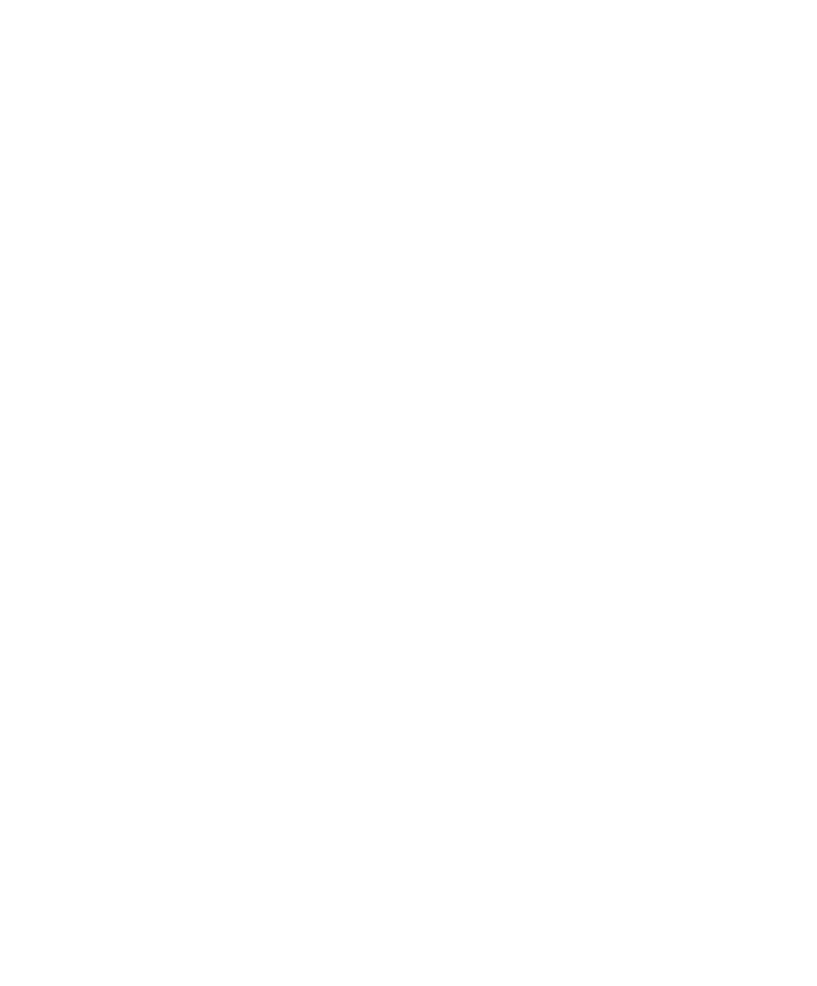
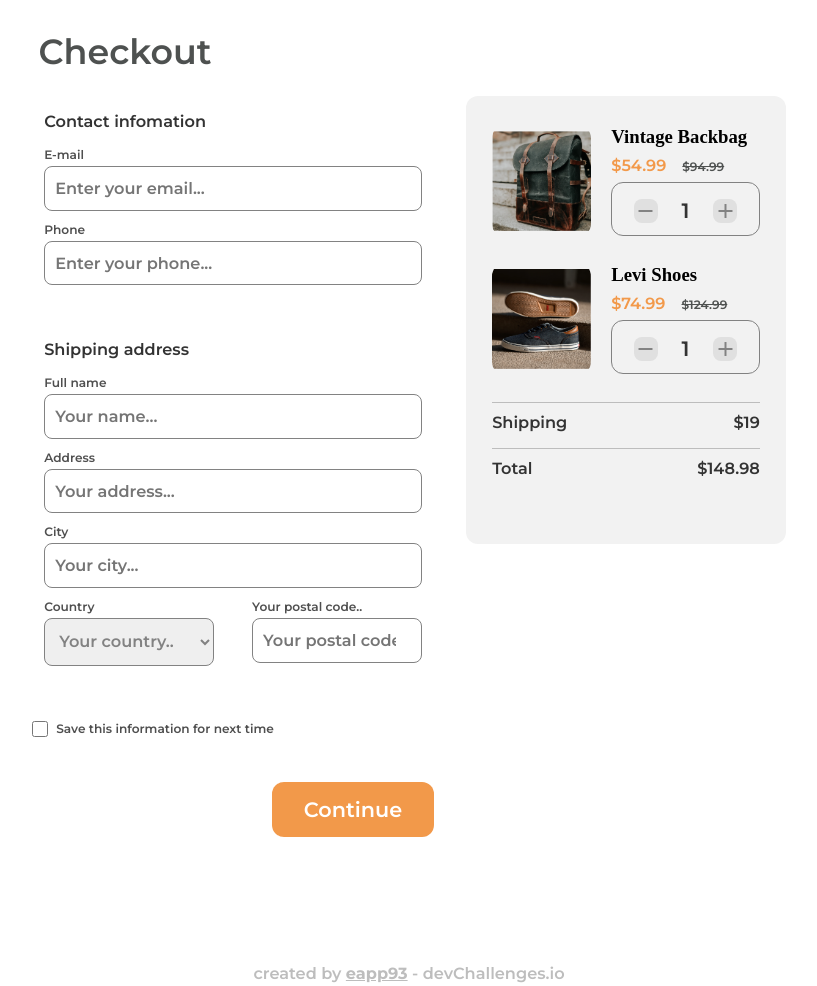
Before and after one commit to EAPP93/devchallenges__checkout-page, a plain HTML site: page index.html in a window 1280 px wide. Shown: the whole page, without its empty margins (231-1048 px from the left). Before the commit the page ends 800 px from the top, so only its background shows below. Drawn offline with nearby package versions, Linux system fonts and the light colour scheme.

Commit message:
feature:done

```diff
--- a/css/styles.css
+++ b/css/styles.css
@@ -0,0 +1,289 @@
+:root {
+  --font-size-extra-large: calc(1.3rem + 1.1vw);
+  --font-size-large: calc(0.9rem + 0.5vw);
+  --font-size-normal: calc(0.85rem + 0.2vw);
+  --font-size-small: calc(0.65rem + 0.45vw);
+  --font-size-tiny: calc(0.6rem + 0.2vw);
+
+  --font-family-text: 'Montserrat';
+  --font-weight-semi-bold: 600;
+  --font-weight-bold: 700;
+
+  /* background color */
+  --bg-body: #fff;
+  --bg-section: #F2F2F2;
+  --bg-icon: #E0E0E0;
+  --border-icon: #828282;
+  --bg-btn: #F2994A;
+
+  /* font color */
+  --font-color-title: #4E5150;
+  --font-color-subtitle: #333333;
+  --font-color-text: #828282;
+  --font-color-label: #4F4F4F;
+  --font-color-text-orange: #F2994A;
+  --font-color-text-white: #ffffff;
+  --font-color-footer: #BDBDBD;
+}
+
+
+* {
+  box-sizing: border-box;
+  padding: 0;
+  margin: 0;
+  border: 0;
+}
+
+body {
+  background-color: var(--bg-body);
+  font-size: 100%;
+  min-height: 100dvh;
+  display: flex;
+  flex-direction: column;
+  gap: 1rem;
+  padding: 1.5rem 0.75rem;
+}
+
+header {
+  padding: .5rem 0;
+}
+
+.title {
+  font-family: var(--font-family-text);
+  font-weight: var(--font-weight-semi-bold);
+  font-size: var(--font-size-extra-large);
+  color: var(--font-color-title);
+  margin: 0;
+}
+
+main {
+  display: flex;
+  flex-direction: column;
+  gap: 2rem;
+}
+
+.card {
+  background-color: var(--bg-section);
+  padding: 1.875rem 1.625rem 1.5rem 1.625rem;
+  border-radius: 0.75rem;
+  display: flex;
+  flex-direction: column;
+  gap: 1.75rem;
+  max-width: 24rem;
+}
+
+.card__article {
+  display: flex;
+  gap: 1.25rem;
+}
+
+.card__img-container {
+  width: 40%;
+}
+
+.card__img {
+  width: 100%;
+  height: 100%;
+  object-fit: contain;
+  border-radius: 0.75rem;
+}
+
+.card__text-container {
+  width: 60%;
+  display: flex;
+  flex-direction: column;
+  gap: 0.5rem;
+}
+
+.card__article-name {
+  font-family: var(--font-family-text);
+  font-weight: var(--font-weight-semi-bold);
+  font-size: var(--font-size-small);
+  color: var(--font-color-title);
+}
+
+.card__price-container {
+  display: flex;
+  align-items: baseline;
+  gap: 1rem;
+}
+
+.card__price {
+  font-family: var(--font-family-text);
+  font-weight: var(--font-weight-semi-bold);
+  font-size: var(--font-size-normal);
+  color: var(--font-color-text-orange);
+}
+
+.card__discount {
+  font-family: var(--font-family-text);
+  font-weight: var(--font-weight-semi-bold);
+  font-size: var(--font-size-tiny);
+  color: var(--font-color-title);
+  text-decoration-line: line-through;
+}
+
+.card__counter-container {
+  max-width: 12rem;
+  display: flex;
+  justify-content: center;
+  align-items: center;
+  gap: 1.5rem;
+  border: solid 1px var(--border-icon);
+  border-radius: 0.75rem;
+  padding: 1rem 0.5rem 0.75rem 0.5rem;
+}
+
+.card__icon {
+  background-color: var(--bg-icon);
+  color: var(--border-icon);
+  border-radius: 0.5rem;
+  max-width: 1.65rem;
+  cursor: pointer;
+}
+
+.card__counter-container {
+  font-family: var(--font-family-text);
+  font-weight: var(--font-weight-semi-bold);
+  font-size: var(--font-size-large);
+  color: var(--font-color-subtitle);
+}
+
+.card__total-container {
+  display: flex;
+  flex-direction: column;
+  gap: 1rem;
+}
+
+.card__cost-container {
+  display: flex;
+  justify-content: space-between;
+  border-top: solid 1px var(--font-color-footer);
+  padding-top: 0.625rem;
+}
+
+.card__cost-title,
+.card__cost {
+  font-family: var(--font-family-text);
+  font-weight: var(--font-weight-semi-bold);
+  font-size: var(--font-size-normal);
+  color: var(--font-color-subtitle);
+}
+
+.form {
+  display: flex;
+  flex-direction: column;
+  max-width: 30rem;
+  gap: 2.8rem;
+  margin-top: 1rem;
+}
+
+.form__group {
+  display: flex;
+  flex-direction: column;
+  gap: 0.75rem;
+}
+
+.form__title {
+  font-family: var(--font-family-text);
+  font-weight: var(--font-weight-semi-bold);
+  font-size: var(--font-size-normal);
+  color: var(--font-color-subtitle);
+  margin-bottom: 0.75rem;
+}
+
+.form__container {
+  display: flex;
+  flex-direction: column;
+  gap: 0.25rem;
+}
+
+.form__label {
+  font-family: var(--font-family-text);
+  font-weight: var(--font-weight-semi-bold);
+  font-size: var(--font-size-tiny);
+  color: var(--font-color-label);
+}
+
+.form__input {
+  font-family: var(--font-family-text);
+  font-weight: var(--font-weight-semi-bold);
+  font-size: var(--font-size-small);
+  color: var(--font-color-text);
+  border: solid 1px var(--border-icon);
+  padding: 0.75rem 0.625rem;
+  border-radius: 0.5rem;
+  cursor: pointer;
+}
+
+.form__container-select {
+  display: flex;
+  justify-content: space-between;
+}
+
+.form__container-select>.form__container {
+  width: 45%;
+}
+
+.form__checkbox {
+  display: flex;
+  align-items: center;
+  gap: .5rem;
+}
+
+.form__checkbox>.form__input {
+  width: 1rem;
+  height: 1rem;
+  border-radius: var(--border-icon);
+  border-radius: 0.25rem;
+}
+
+.form__btn-container {
+  display: flex;
+  justify-content: end;
+}
+
+.form__btn {
+  font-family: var(--font-family-text);
+  font-weight: var(--font-weight-semi-bold);
+  font-size: var(--font-size-large);
+  color: var(--font-color-text-white);
+  background-color: var(--bg-btn);
+  border-radius: 0.75rem;
+  padding: 1rem 2rem;
+}
+
+footer {
+  text-align: center;
+  margin-top: calc(7.5% + 2vh);
+}
+
+.footer,
+.footer__user {
+  font-family: var(--font-family-text);
+  font-weight: var(--font-weight-semi-bold);
+  font-size: var(--font-size-normal);
+  color: var(--font-color-footer);
+}
+
+.footer__user {
+  font-weight: var(--font-weight-bold);
+  text-decoration-line: underline;
+}
+
+@media (min-width: 1275px) {
+  header {
+    margin: 0 20.5%;
+  }
+
+  main {
+    flex-direction: row-reverse;
+    justify-content: start;
+    margin: 0 20%;
+  }
+
+  .card {
+    max-height: 28rem;
+  }
+
+}
--- a/index.html
+++ b/index.html
@@ -23,11 +23,119 @@
 
   <!-- css styles -->
   <link rel="stylesheet" href="./css/styles.css">
-  <title>Devchallenges</title>
+  <title>Checkout Page</title>
 </head>
 
 <body>
+  <header>
+    <h1 class="title">Checkout</h1>
+  </header>
+  <main>
+    <article class="card">
+      <section class="card__article">
+        <picture class="card__img-container">
+          <img class="card__img" src="./assets/photo1.png" alt="">
+        </picture>
+        <section class="card__text-container">
+          <h3 class="card__title">Vintage Backbag</h3>
+          <div class="card__price-container">
+            <p class="card__price">$54.99</p>
+            <p class="card__discount">$94.99</p>
+          </div>
+          <div class="card__counter-container">
+            <button type="button" class="card__icon material-icons">remove</button>
+            <p class="card__counter">1</p>
+            <button type="button" class="card__icon material-icons">add</button>
+          </div>
+        </section>
+      </section>
 
+      <section class="card__article">
+        <picture class="card__img-container">
+          <img class="card__img" src="./assets/photo2.png" alt="">
+        </picture>
+        <section class="card__text-container">
+          <h3 class="card__">Levi Shoes</h3>
+          <div class="card__price-container">
+            <p class="card__price">$74.99</p>
+            <p class="card__discount">$124.99</p>
+          </div>
+          <div class="card__counter-container">
+            <button type="button" class="card__icon material-icons">remove</button>
+            <p class="card__counter">1</p>
+            <button type="button" class="card__icon material-icons">add</button>
+          </div>
+        </section>
+      </section>
+
+      <section class="card__total-container">
+        <div class="card__cost-container">
+          <h3 class="card__cost-title"> Shipping </h3>
+          <p class="card__cost">$19</p>
+        </div>
+        <div class="card__cost-container">
+          <h3 class="card__cost-title"> Total </h3>
+          <p class="card__cost">$148.98</p>
+        </div>
+      </section>
+    </article>
+
+    <form action="#" class="form">
+      <fieldset class="form__group">
+        <legend class="form__title">Contact infomation</legend>
+        <div class="form__container">
+          <label class="form__label" for="email">E-mail</label>
+          <input class="form__input" type="email" name="email" id="email" placeholder="Enter your email..." />
+        </div>
+        <div class="form__container">
+          <label class="form__label" for="phone">Phone</label>
+          <input class="form__input" type="tel" name="phone" id="phone" placeholder="Enter your phone..." />
+        </div>
+      </fieldset>
+
+      <fieldset class="form__group">
+        <legend class="form__title">Shipping address</legend>
+        <div class="form__container">
+          <label class="form__label" for="name">Full name</label>
+          <input class="form__input" type="text" name="name" id="name" placeholder="Your name..." />
+        </div>
+        <div class="form__container">
+          <label class="form__label" for="address">Address</label>
+          <input class="form__input" type="text" name="address" id="address" placeholder="Your address..." />
+        </div>
+        <div class="form__container">
+          <label class="form__label" for="city">City</label>
+          <input class="form__input" type="text" name="city" id="city" placeholder="Your city..." />
+        </div>
+        <div class="form__container-select">
+          <div class="form__container">
+            <label class="form__label" for="country">Country</label>
+            <select class="form__input" title="country" id="country">
+              <option value="default" selected>Your country..</option>
+              <option value="USA">United States</option>
+              <option value="Spain">Spain</option>
+              <option value="Nicaragua">Nicaragua</option>
+            </select>
+          </div>
+          <div class="form__container">
+            <label class="form__label" for="zip-code">Your postal code..</label>
+            <input class="form__input" type="number" name="zip-code" id="zip-code" placeholder="Your postal code.." />
+          </div>
+        </div>
+      </fieldset>
+      <div class="form__checkbox">
+        <input class="form__input" type="checkbox" name="information" id="information">
+        <label class="form__label" for="information">Save this information for next time</label>
+      </div>
+      <div class="form__btn-container">
+        <button class="form__btn" type="submit">Continue</button>
+      </div>
+    </form>
+  </main>
+
+  <footer>
+    <h3 class="footer">created by <span class="footer__user">eapp93</span> - devChallenges.io</h3>
+  </footer>
 </body>
 
 </html>
```
